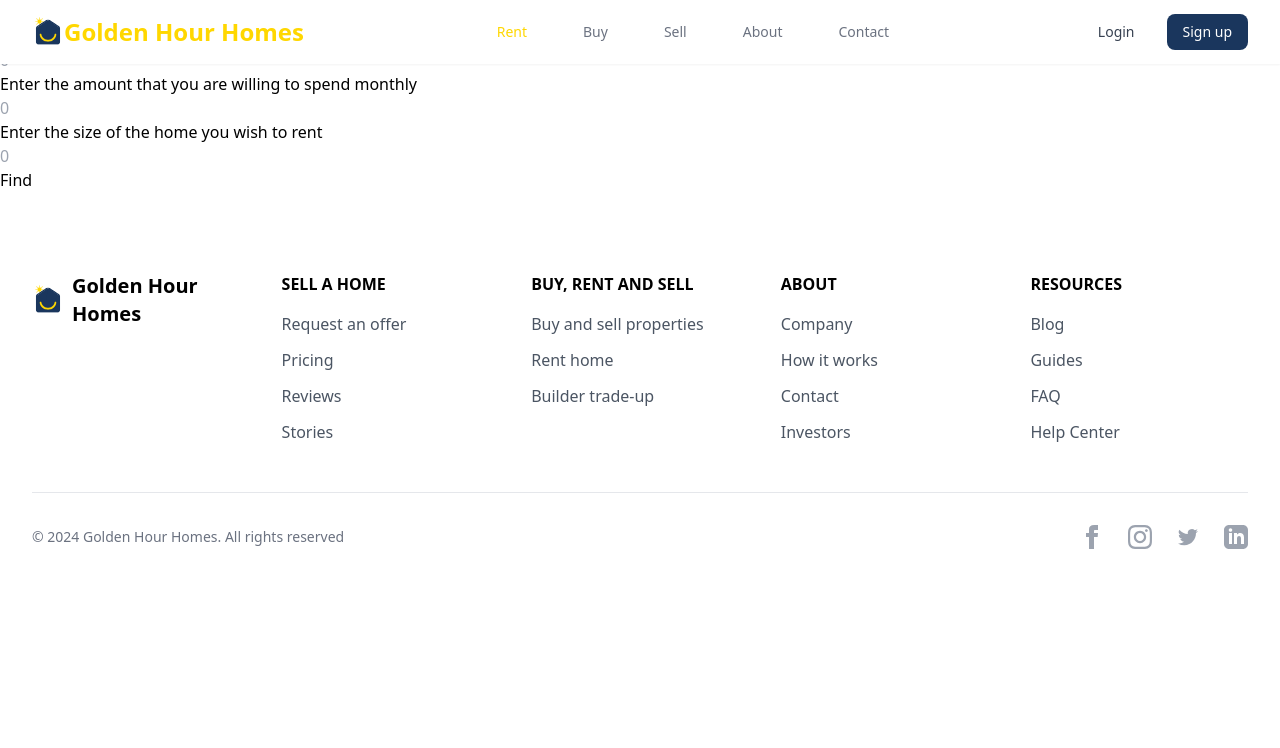
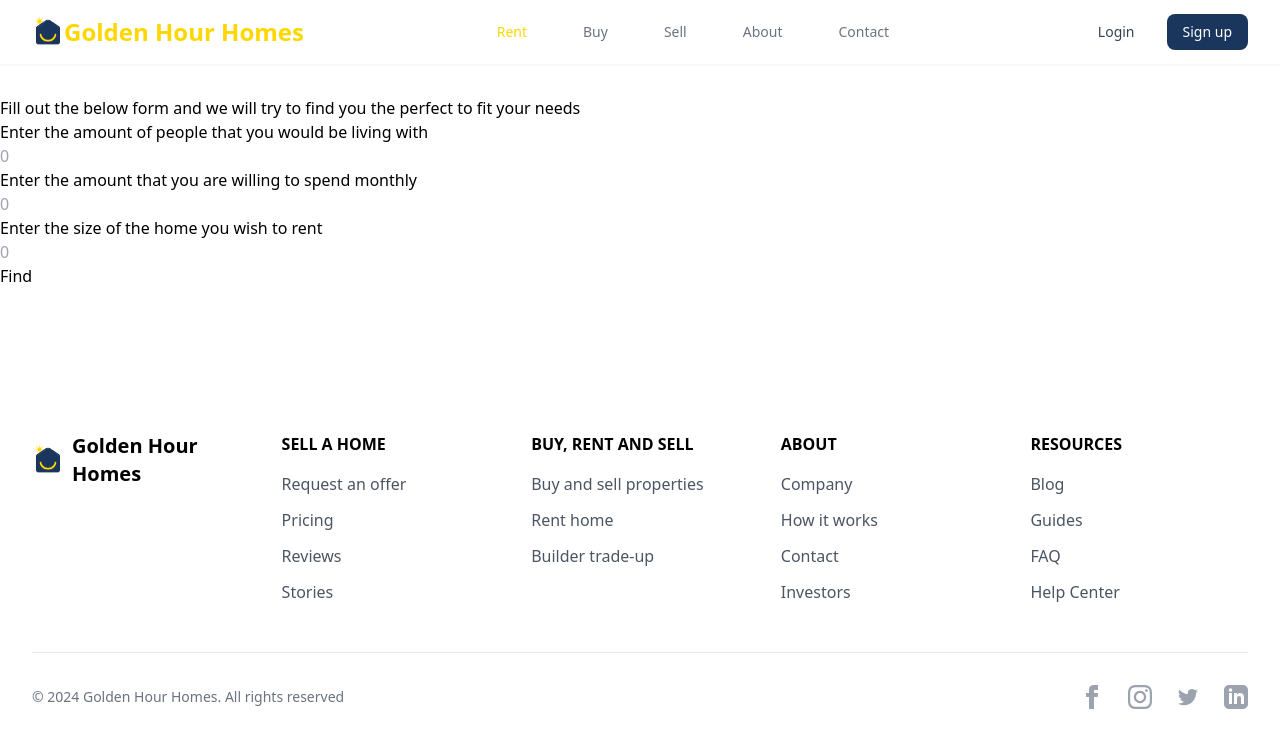
Before and after one commit to PPableo/real-estate-website, a Next.js app: page /rent in a window 1280 px wide. Shown: the top 748 px of the page. Built offline with nearby package versions, Linux system fonts and the light colour scheme.

Commit message:
Added some styling, not sure how to add the main styling

```diff
--- a/src/app/buy/page.js
+++ b/src/app/buy/page.js
@@ -72,6 +72,7 @@ export default function BuyPage(){
     const [budget, setBudget] = useState(0)
     const [size, setSize] = useState(0)
     return(
+      <main className="pt-24 pb-16">
         <div>
             <p>Fill out the below form and we will try to find you the perfect to fit your needs</p>
             <form action="" method="POST">
@@ -90,5 +91,6 @@ export default function BuyPage(){
                 <button type="submit">Find</button>
             </form>
         </div>
+      </main>
     )
 }
--- a/src/app/rent/page.js
+++ b/src/app/rent/page.js
@@ -71,7 +71,8 @@ export default function RentPage(){
     const [budget, setBudget] = useState(0)
     const [size, setSize] = useState(0)
     return(
-        <div>
+      <main className="pt-24 pb-16">
+          <div>
             <p>Fill out the below form and we will try to find you the perfect to fit your needs</p>
             <form action="" method="POST">
                 <label>Enter the amount of people that you would be living with</label>
@@ -89,5 +90,6 @@ export default function RentPage(){
                 <button type="submit">Find</button>
             </form>
         </div>
+      </main>
     )
 }
```
